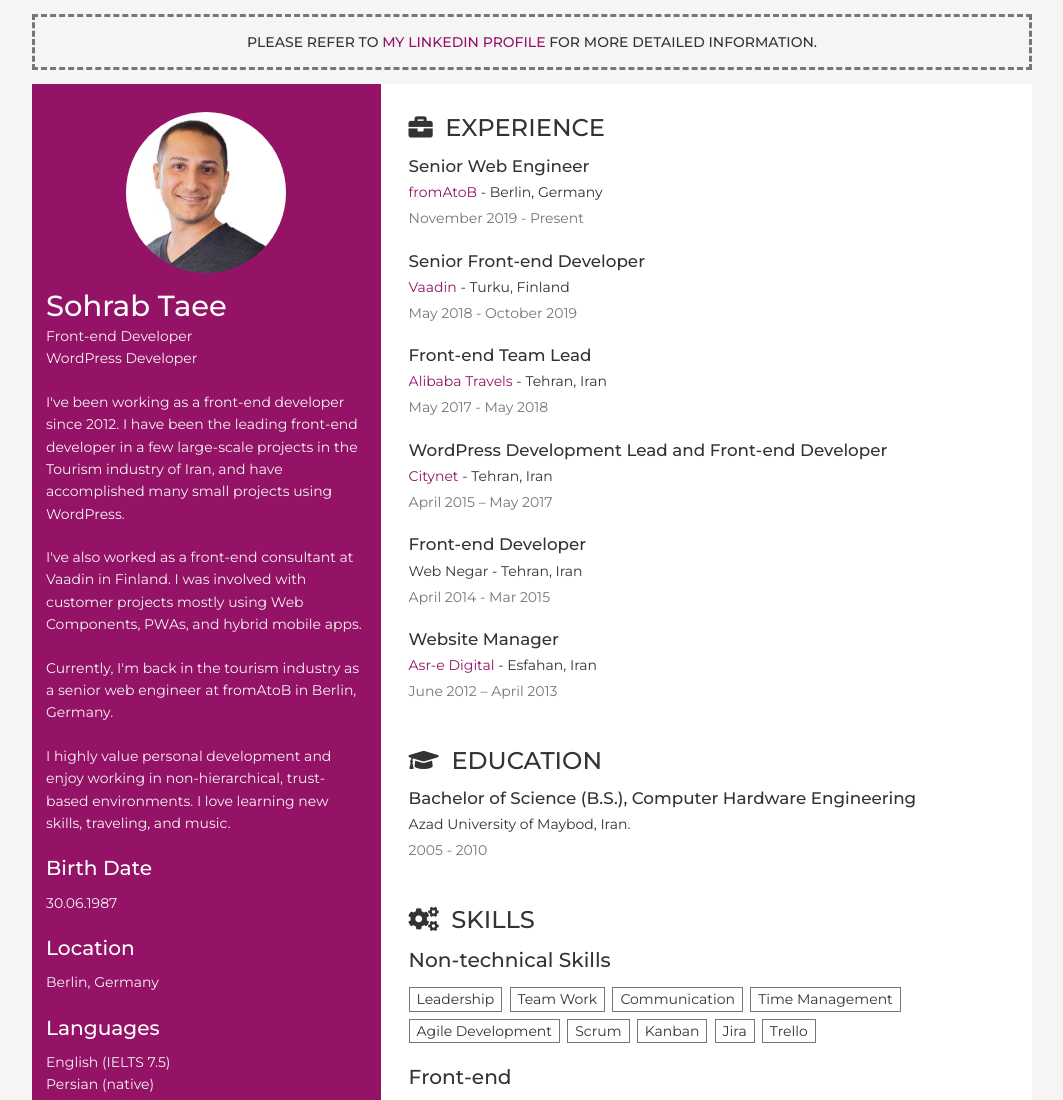
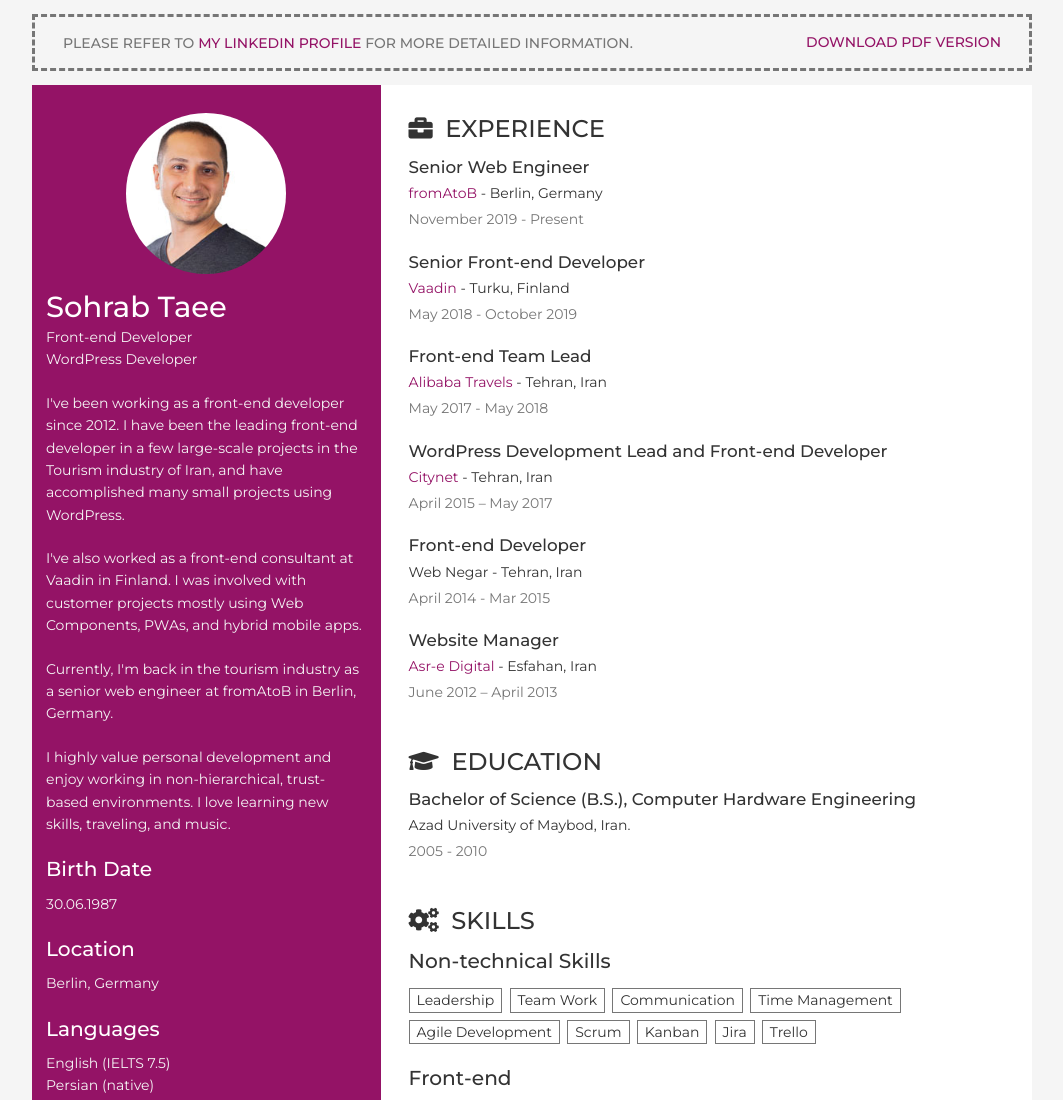
Before and after one commit to sohrabtaee/resume, a website: page index.html in a window 1280 px wide. Shown: the top 1100 px of the page, without its empty margins (108-1171 px from the left). Drawn offline with nearby package versions, Linux system fonts and the light colour scheme.

Commit message:
Added PDF version

```diff
--- a/index.html
+++ b/index.html
@@ -12,13 +12,17 @@
     integrity="sha384-fnmOCqbTlWIlj8LyTjo7mOUStjsKC4pOpQbqyi7RrhN7udi9RwhKkMHpvLbHG9Sr" crossorigin="anonymous">
 </head>
 <body>
-  <p class="refer">Please refer to
+  <div class="refer">
+    <p>
+      Please refer to
       <a href="https://www.linkedin.com/in/sohrabtaee/" target="_blank">
         my LinkedIn profile
       </a>
       for more detailed information.
       <span class="print-only">https://www.linkedin.com/in/sohrabtaee/</span>
     </p>
+    <a href="/pdf/sohrab-taee-resume.pdf" class="screen-only" download>Download PDF version</a>
+  </div>
   <main id="resume">
     <aside class="sidebar">
       <div class="intro">
--- a/styles/_general.scss
+++ b/styles/_general.scss
@@ -113,9 +113,14 @@ img {
   width: 1000px;
   font-weight: 500;
   text-transform: uppercase;
-  text-align: center;
+  display: flex;
+  justify-content: space-between;
+  align-items: center;
   color: $dark-gray;
   border: 3px dashed $gray;
   padding: 1em 2em;
   box-sizing: border-box;
+  p {
+    margin: 0;
+  }
 }
--- a/styles/_print.scss
+++ b/styles/_print.scss
@@ -34,9 +34,10 @@
     width: 20cm;
     margin: 0.5cm;
     font-size: 0.833em;
+    text-align: center;
   }
   .info, .skills {
     page-break-inside: avoid;
-    padding-top: 0.5cm;
+    padding-top: 0.75cm;
   }
 }
```
Also changed, not shown: css/index.css, 1 other file. Lines whose indentation alone changed are shown as unchanged.
